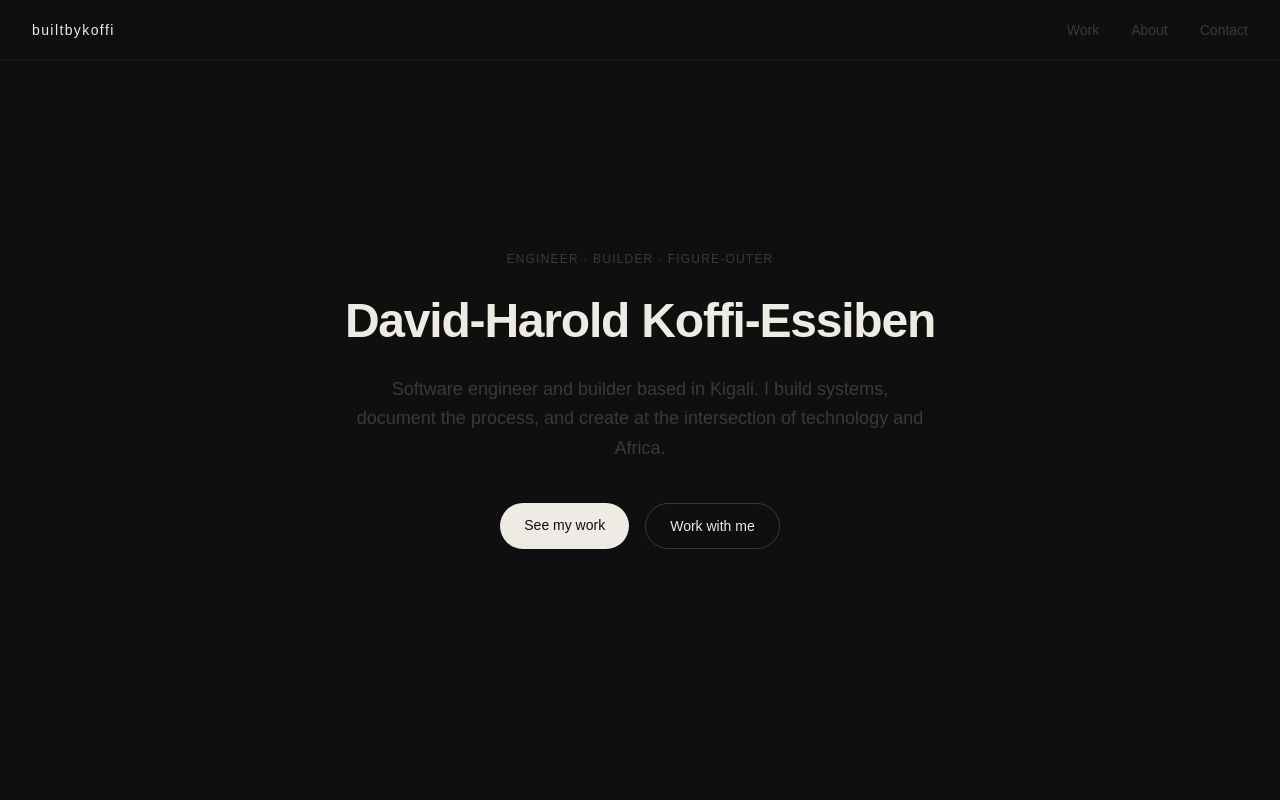
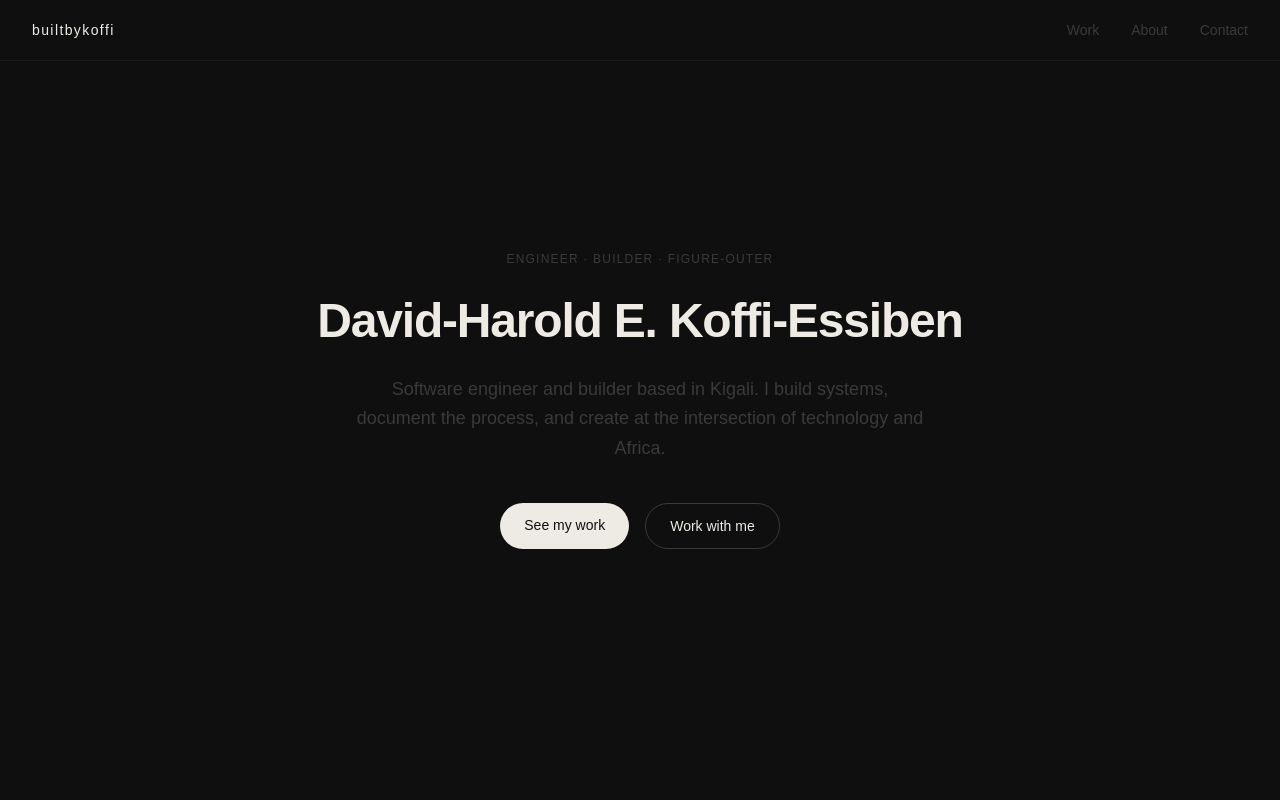
Before and after one commit to David-Harold/builtbykoffi, a Next.js app: page / in a window 1280 px wide. Shown: the top 800 px of the page. Built offline with nearby package versions, Linux system fonts and the light colour scheme.

Commit message:
Update: Name hero section and fix structure

```diff
--- a/app/page.tsx
+++ b/app/page.tsx
@@ -8,7 +8,7 @@ export default function Home() {
           Engineer · Builder · Figure-outer
         </span>
         <h1 className="text-5xl font-bold tracking-tight leading-tight max-w-3xl">
-          David-Harold Koffi-Essiben
+          David-Harold E. Koffi-Essiben
         </h1>
         <p className="mt-6 text-lg text-[#3A3A38] max-w-xl leading-relaxed">
           Software engineer and builder based in Kigali. I build systems,
```
